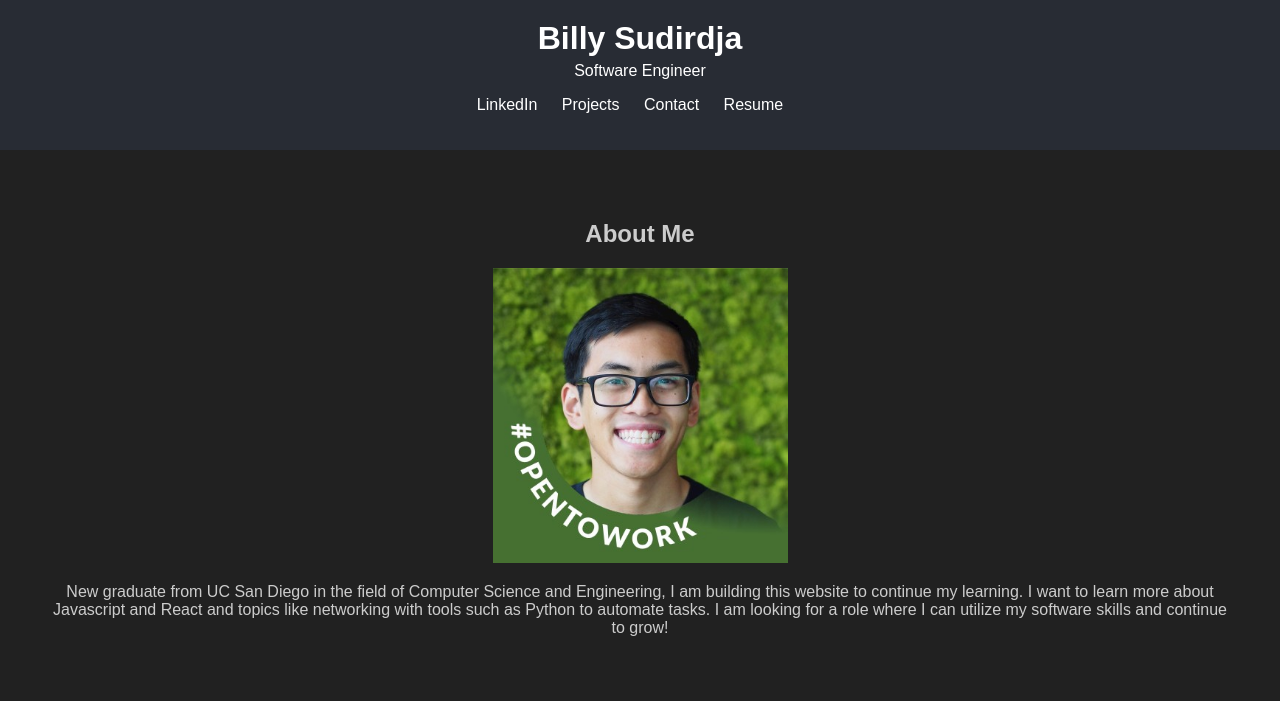
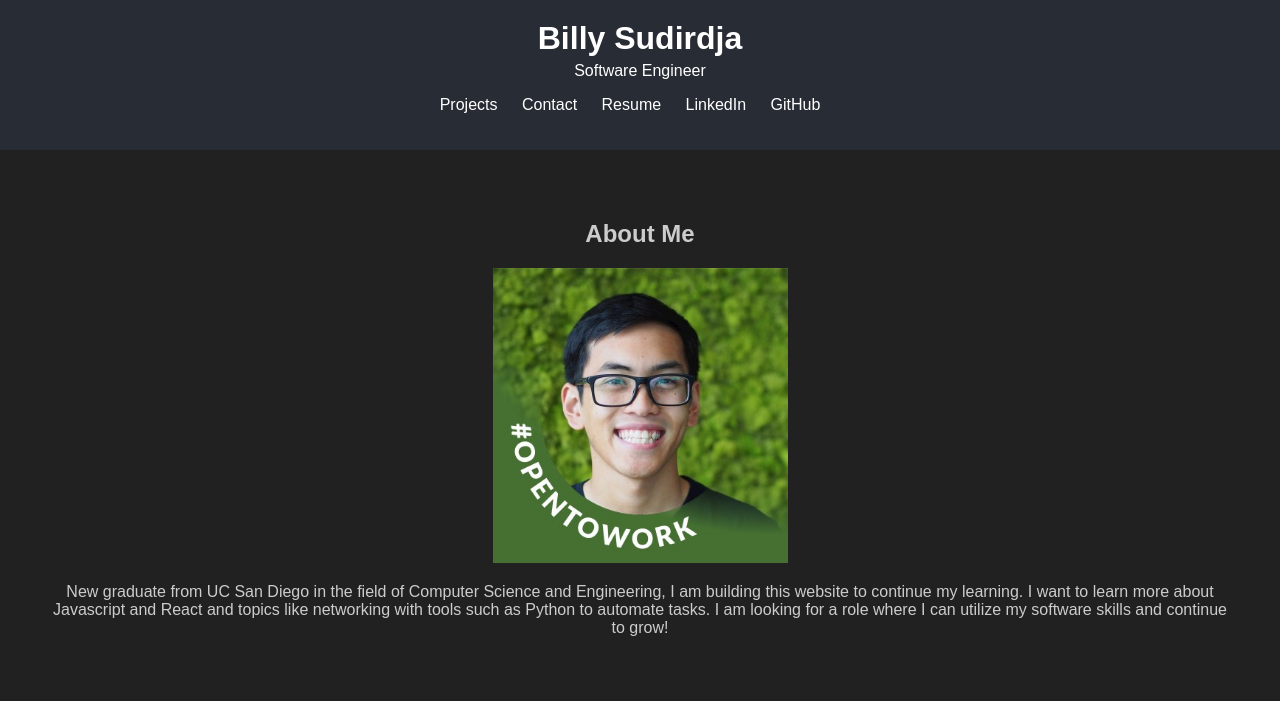
Before and after one commit to billysud/website, a plain HTML site: page index.html in a window 1280 px wide. Shown: the top 701 px of the page. Drawn offline with Linux system fonts and the light colour scheme.

Commit message:
added github link and updated resume

```diff
--- a/index.html
+++ b/index.html
@@ -15,10 +15,11 @@
         <p>Software Engineer</p>
         <nav>
             <ul>
-                <li><a href="https://www.linkedin.com/in/billysudirdja/">LinkedIn</a></li>
                 <li><a href="#projects">Projects</a></li>
                 <li><a href="#contact">Contact</a></li>
                 <li><a href="Billy_Sudirdja_Resume.pdf">Resume</a></li>
+                <li><a href="https://www.linkedin.com/in/billysudirdja/">LinkedIn</a></li>
+                <li><a href="https://github.com/billysud">GitHub</a></li>
             </ul>
         </nav>
     </header>
```
Also changed, not shown: 1 other file.
